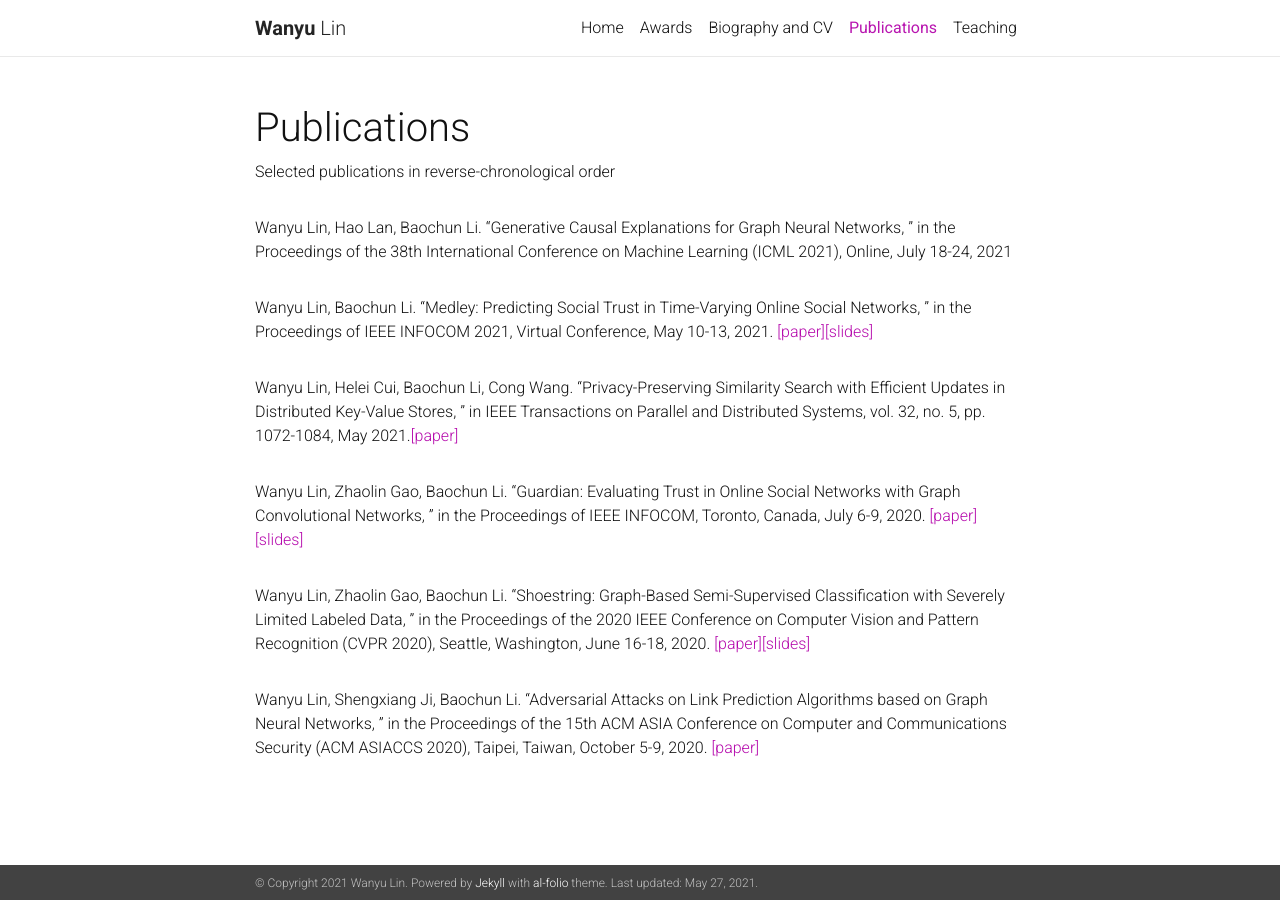
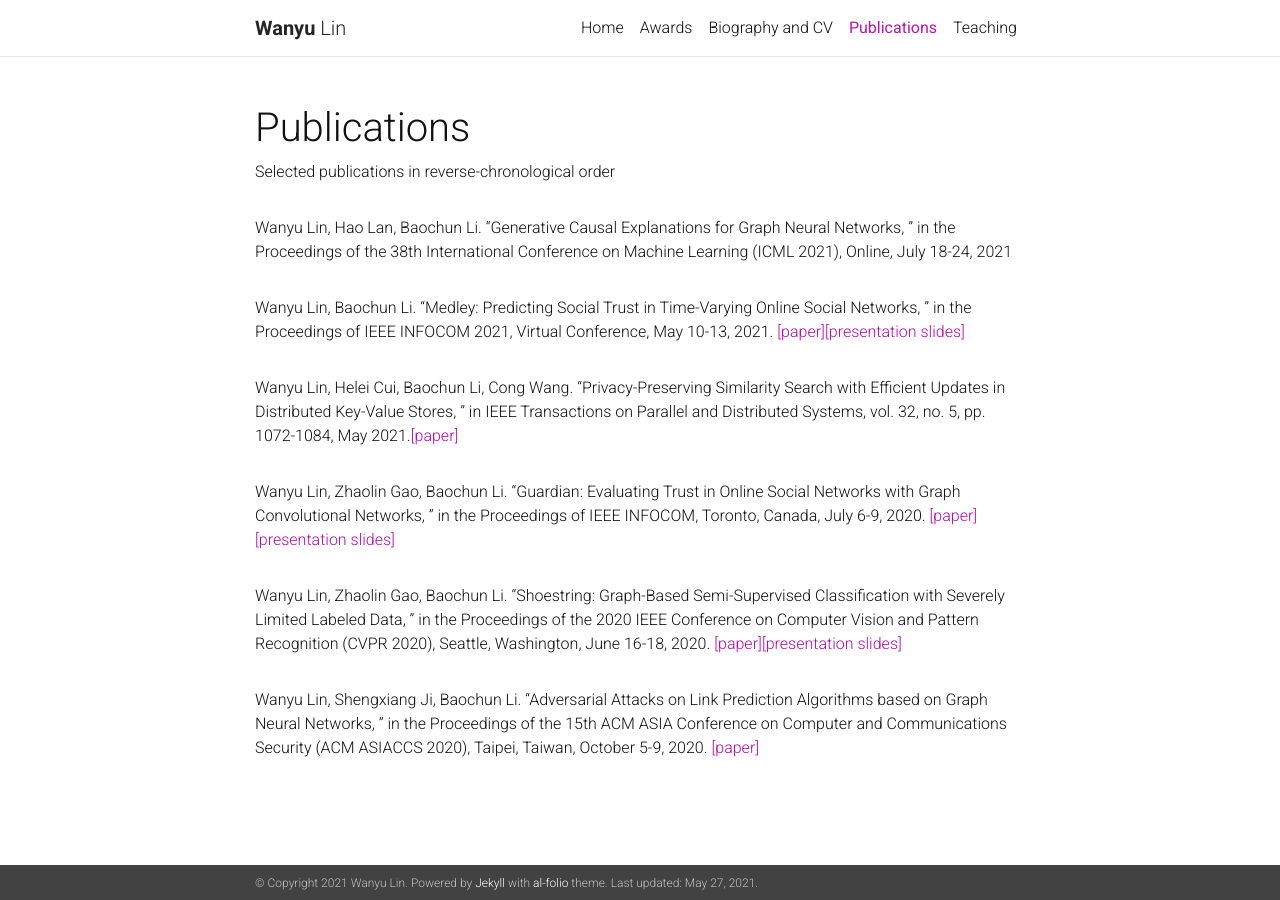
Before and after one commit to wanyu-lin/wanyu-lin.github.io, a Jekyll site: the page built from _pages/publications.md, in a window 1280 px wide. Built offline with Jekyll 4.4.1, drawn with Linux system fonts in a browser that asks for light colours; nearby versions of some CDN libraries; a style sheet for code colours, icons or effects is not loaded.

Commit message:
Update publications.md

```diff
--- a/_pages/publications.md
+++ b/_pages/publications.md
@@ -12,7 +12,7 @@ nav: true
 
 <!-- Medley -->
 <div class="publications">
-<p style="width:100%">Wanyu Lin, Baochun Li. &#8220;Medley: Predicting Social Trust in Time-Varying Online Social Networks, &#8221; in the Proceedings of IEEE INFOCOM 2021, Virtual Conference, May 10-13, 2021. <a href="../assets/publications/wlin-infocom21.pdf">[paper]</a><a href="../assets/publications/wanyu-infocom21-slides.pdf">[slides]</a></p>
+<p style="width:100%">Wanyu Lin, Baochun Li. &#8220;Medley: Predicting Social Trust in Time-Varying Online Social Networks, &#8221; in the Proceedings of IEEE INFOCOM 2021, Virtual Conference, May 10-13, 2021. <a href="../assets/publications/wlin-infocom21.pdf">[paper]</a><a href="../assets/publications/wanyu-infocom21-slides.pdf">[presentation slides]</a></p>
 
 <!-- TPDS -->
 <div class="publications">
@@ -20,11 +20,11 @@ nav: true
 
 <!-- Guardian -->
 <div class="publications">
-<p style="width:100%">Wanyu Lin, Zhaolin Gao, Baochun Li. &#8220;Guardian: Evaluating Trust in Online Social Networks with Graph Convolutional Networks, &#8221; in the Proceedings of IEEE INFOCOM, Toronto, Canada, July 6-9, 2020.  <a href="../assets/publications/wlin-infocom20.pdf">[paper]</a><a href="../assets/publications/wlin-infocom20-slides.pdf">[slides]</a></p>
+<p style="width:100%">Wanyu Lin, Zhaolin Gao, Baochun Li. &#8220;Guardian: Evaluating Trust in Online Social Networks with Graph Convolutional Networks, &#8221; in the Proceedings of IEEE INFOCOM, Toronto, Canada, July 6-9, 2020.  <a href="../assets/publications/wlin-infocom20.pdf">[paper]</a><a href="../assets/publications/wlin-infocom20-slides.pdf">[presentation slides]</a></p>
 
 <!-- shoestring -->
 <div class="publications">
-<p style="width:100%">Wanyu Lin, Zhaolin Gao, Baochun Li. &#8220;Shoestring: Graph-Based Semi-Supervised Classification with Severely Limited Labeled Data, &#8221; in the Proceedings of the 2020 IEEE Conference on Computer Vision and Pattern Recognition (CVPR 2020), Seattle, Washington, June 16-18, 2020. <a href="../assets/publications/wlin-cvpr20.pdf">[paper]</a><a href="../assets/publications/wlin-cvpr20-slides.pdf">[slides]</a></p>
+<p style="width:100%">Wanyu Lin, Zhaolin Gao, Baochun Li. &#8220;Shoestring: Graph-Based Semi-Supervised Classification with Severely Limited Labeled Data, &#8221; in the Proceedings of the 2020 IEEE Conference on Computer Vision and Pattern Recognition (CVPR 2020), Seattle, Washington, June 16-18, 2020. <a href="../assets/publications/wlin-cvpr20.pdf">[paper]</a><a href="../assets/publications/wlin-cvpr20-slides.pdf">[presentation slides]</a></p>
 
 
 
```
